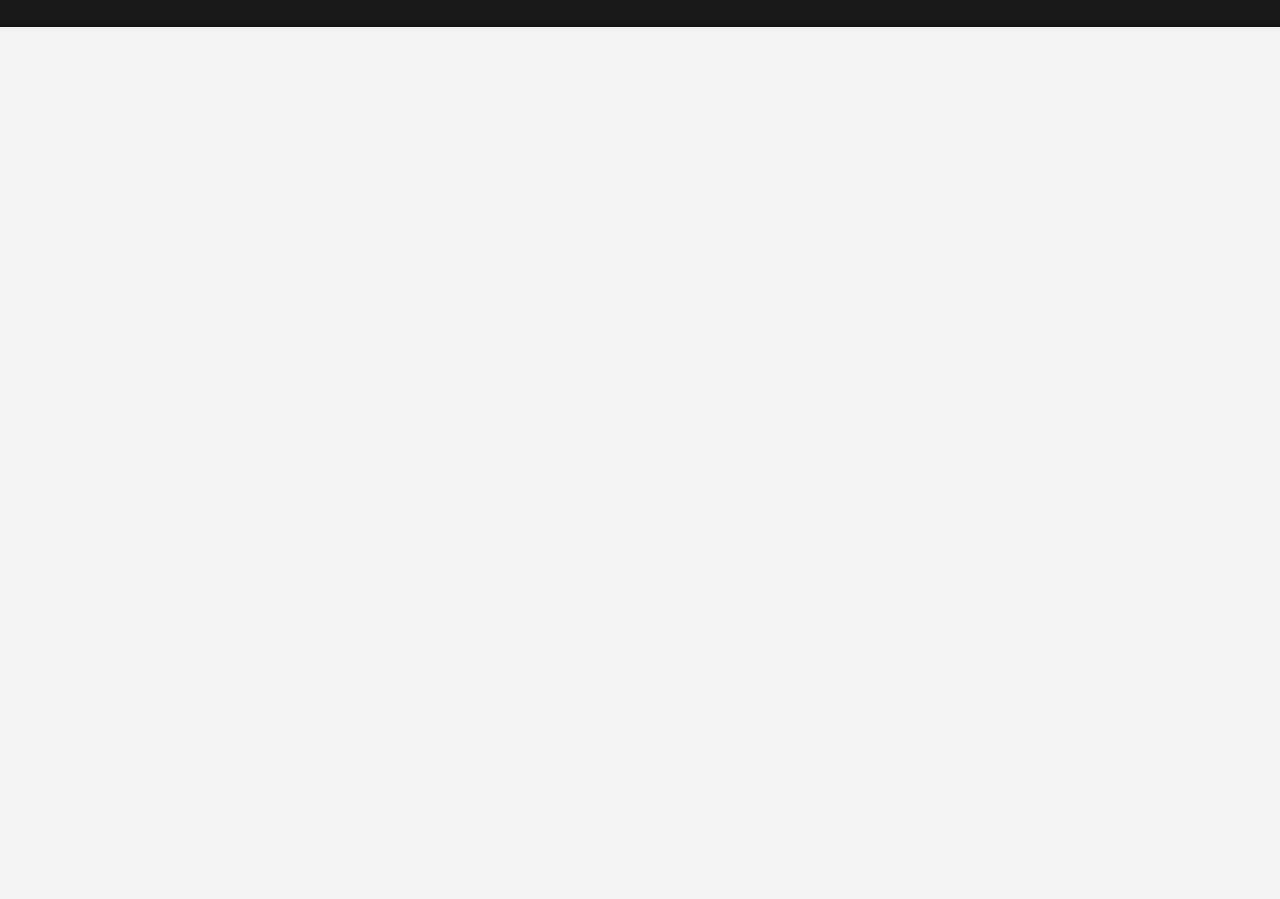
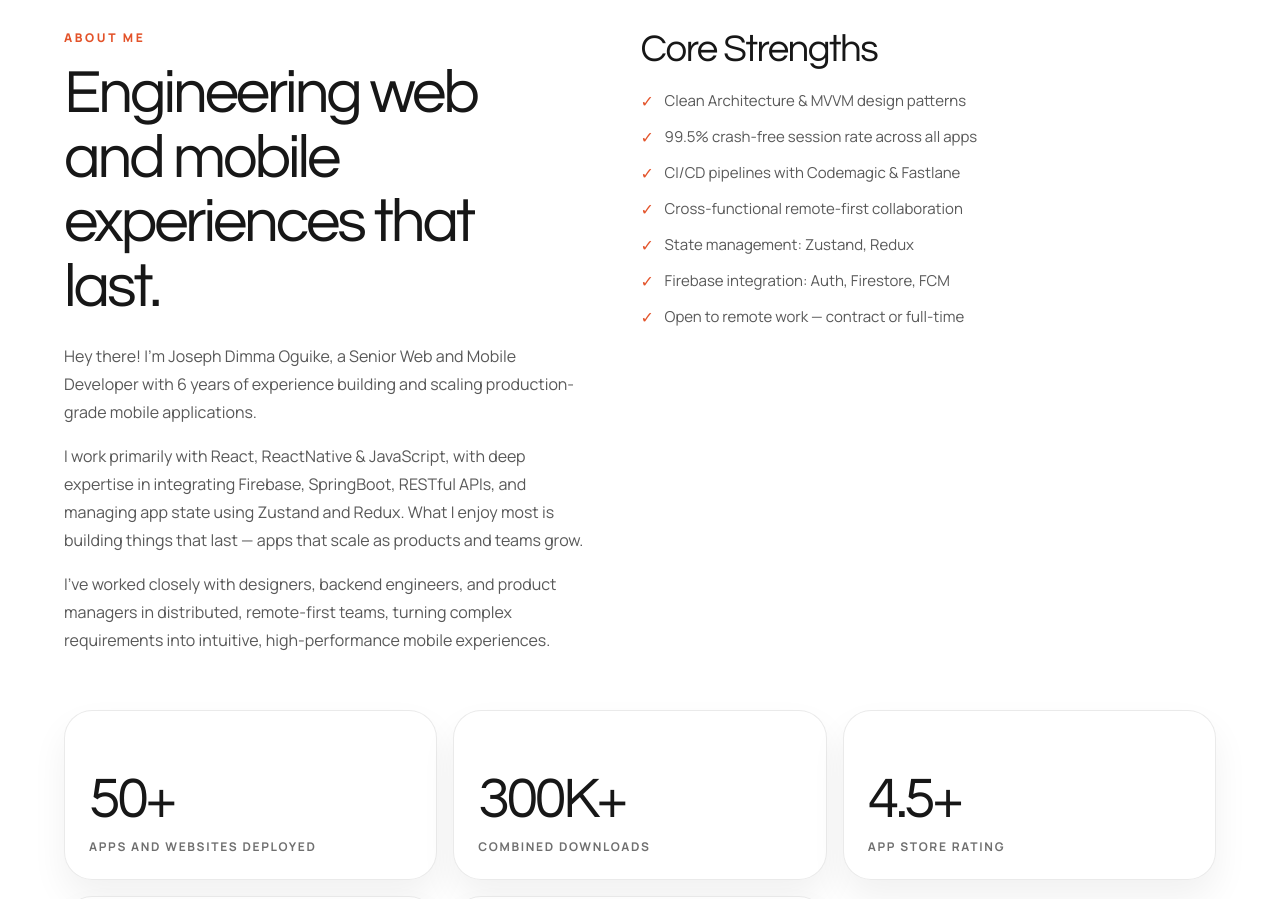
Before and after one commit to Emekabest/Portfolio, a React (Vite) app: page / in a window 1280 px wide. Shown: the part 1680-2579 px from the top of the page. Before the commit the page ends 1707 px from the top, so only its background shows below. Built offline with nearby package versions, Linux system fonts and the light colour scheme.

Commit message:
working on body

```diff
--- a/src/App.css
+++ b/src/App.css
@@ -545,6 +545,124 @@ footer{
   display: none;
 }
 
+/* About Section */
+.about {
+  padding: clamp(56px, 8vw, 108px) clamp(24px, 5vw, 76px);
+  background: #ffffff;
+}
+
+.about-content {
+  display: grid;
+  gap: clamp(32px, 5vw, 56px);
+  grid-template-columns: minmax(0, 0.95fr) minmax(0, 1.05fr);
+  align-items: start;
+  margin-bottom: clamp(32px, 5vw, 56px);
+}
+
+.about-copy {
+  max-width: 560px;
+}
+
+.about-copy h2 {
+  color: #171717;
+  font-family: var(--display);
+  font-size: clamp(34px, 4.8vw, 62px);
+  font-weight: 400;
+  letter-spacing: -0.05em;
+  line-height: 1.05;
+  margin: 0 0 22px;
+  max-width: 14ch;
+}
+
+.about-bio {
+  color: rgba(23, 23, 23, 0.72);
+  font-size: 16px;
+  line-height: 1.75;
+  margin: 16px 0 0;
+  max-width: 60ch;
+}
+
+.about-bio:first-of-type {
+  margin-top: 0;
+}
+
+.about-strengths {
+  max-width: 560px;
+}
+
+.about-strengths h3 {
+  color: #171717;
+  font-family: var(--display);
+  font-size: clamp(24px, 3vw, 40px);
+  font-weight: 400;
+  letter-spacing: -0.04em;
+  line-height: 1.1;
+  margin: 0 0 18px;
+}
+
+.strengths-list {
+  list-style: none;
+  padding: 0;
+  margin: 0;
+  display: flex;
+  flex-direction: column;
+  gap: 12px;
+}
+
+.strengths-list li {
+  color: rgba(23, 23, 23, 0.72);
+  font-size: 15px;
+  line-height: 1.6;
+  padding-left: 24px;
+  position: relative;
+}
+
+.strengths-list li::before {
+  content: '✓';
+  position: absolute;
+  left: 0;
+  color: #e3532a;
+  font-weight: 700;
+  font-size: 16px;
+}
+
+.about-stats {
+  display: grid;
+  gap: 16px;
+  grid-template-columns: repeat(3, minmax(0, 1fr));
+  margin-top: clamp(32px, 5vw, 48px);
+}
+
+.about-stat-card {
+  background: rgba(255, 255, 255, 0.7);
+  border: 1px solid rgba(23, 23, 23, 0.09);
+  border-radius: 28px;
+  box-shadow: 0 18px 36px rgba(23, 23, 23, 0.06);
+  min-height: 170px;
+  padding: 24px;
+  display: flex;
+  flex-direction: column;
+  justify-content: flex-end;
+}
+
+.about-stat-card strong {
+  color: #171717;
+  font-family: var(--display);
+  font-size: clamp(40px, 4.5vw, 64px);
+  font-weight: 400;
+  letter-spacing: -0.06em;
+  line-height: 1;
+}
+
+.about-stat-card span {
+  color: rgba(23, 23, 23, 0.62);
+  font-size: 12px;
+  font-weight: 700;
+  letter-spacing: 0.14em;
+  margin-top: 10px;
+  text-transform: uppercase;
+}
+
 @media (max-width: 850px) {
   .site-header { height: 72px; }
   .primary-nav { display: none; }
@@ -690,4 +808,20 @@ footer{
   .highlight-card {
     min-height: 140px;
   }
+
+  .about-content {
+    grid-template-columns: 1fr;
+  }
+
+  .about-copy h2 {
+    max-width: 100%;
+  }
+
+  .about-stats {
+    grid-template-columns: repeat(2, minmax(0, 1fr));
+  }
+
+  .about-stat-card {
+    min-height: 140px;
+  }
 }
--- a/src/App.jsx
+++ b/src/App.jsx
@@ -169,6 +169,62 @@ function App() {
       </section>
 
 
+      <section className="about" id="about" aria-labelledby="about-title">
+        <div className="about-content">
+          <div className="about-copy">
+            <p className="section-kicker">About Me</p>
+            <h2 id="about-title">Engineering web and mobile experiences that last.</h2>
+            <p className="about-bio">
+              Hey there! I'm Joseph Dimma Oguike, a Senior Web and Mobile Developer with 6 years of experience building and scaling production-grade mobile applications.
+            </p>
+            <p className="about-bio">
+              I work primarily with React, ReactNative & JavaScript, with deep expertise in integrating Firebase, SpringBoot, RESTful APIs, and managing app state using Zustand and Redux. What I enjoy most is building things that last — apps that scale as products and teams grow.
+            </p>
+            <p className="about-bio">
+              I've worked closely with designers, backend engineers, and product managers in distributed, remote-first teams, turning complex requirements into intuitive, high-performance mobile experiences.
+            </p>
+          </div>
+
+          <div className="about-strengths">
+            <h3>Core Strengths</h3>
+            <ul className="strengths-list">
+              <li>Clean Architecture & MVVM design patterns</li>
+              <li>99.5% crash-free session rate across all apps</li>
+              <li>CI/CD pipelines with Codemagic & Fastlane</li>
+              <li>Cross-functional remote-first collaboration</li>
+              <li>State management: Zustand, Redux</li>
+              <li>Firebase integration: Auth, Firestore, FCM</li>
+              <li>Open to remote work — contract or full-time</li>
+            </ul>
+          </div>
+        </div>
+
+        <div className="about-stats" aria-label="Developer metrics">
+
+          <article className="about-stat-card">
+            <strong>50+</strong>
+            <span>Apps and Websites deployed</span>
+          </article>
+          <article className="about-stat-card">
+            <strong>300K+</strong>
+            <span>Combined Downloads</span>
+          </article>
+          <article className="about-stat-card">
+            <strong>4.5+</strong>
+            <span>App Store Rating</span>
+          </article>
+          <article className="about-stat-card">
+            <strong>99%</strong>
+            <span>Crash-Free Rate</span>
+          </article>
+          <article className="about-stat-card">
+            <strong>6</strong>
+            <span>Total Exp. Years</span>
+          </article>
+        </div>
+      </section>
+
+
       <footer className='footer'>
 
       </footer>
```
